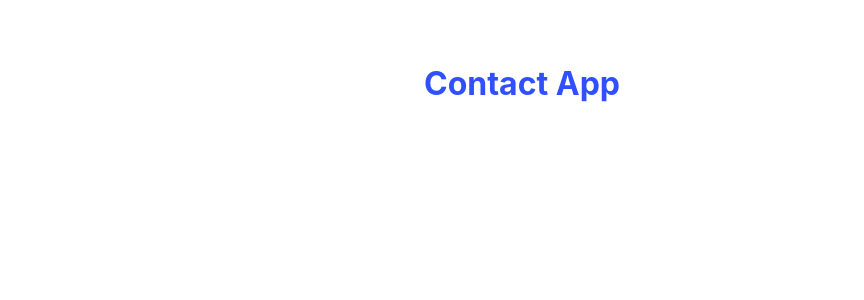
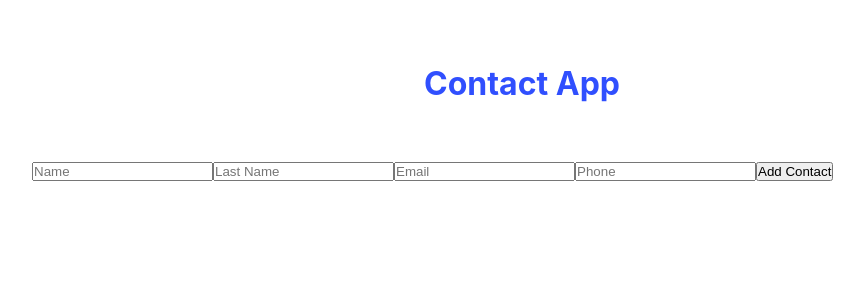
Before and after one commit to golestan-azam/contact-app-with-react, a React (Vite) app: page / in a window 1280 px wide. Shown: the top 300 px of the page, without its empty margins (118-982 px from the left). Built offline with nearby package versions, Linux system fonts and the light colour scheme.

Commit message:
Created Contacts Component and Created form

```diff
--- a/src/App.jsx
+++ b/src/App.jsx
@@ -1,3 +1,4 @@
+import Contacts from "./components/Contacts"
 import Header from "./components/Header"
 
 function App() {
@@ -5,6 +6,7 @@
   return (
     <>
       <Header />
+      <Contacts />
     </>
   )
 }
--- /dev/null
+++ b/src/components/Contacts.jsx
@@ -0,0 +1,59 @@
+import { useState } from "react";
+
+function Contacts() {
+  const [contact, setContact] = useState({
+    name: "",
+    lastName: "",
+    email: "",
+    phone: "",
+  });
+
+  const changeHandler = (event) => {
+    const name = event.target.name;
+    const value = event.target.value;
+
+    setContact((contact) => ({ ...contact, [name]: value }));
+  };
+
+  const addHandler = () => {
+    console.log(contact);
+  }
+
+  return (
+    <div>
+      <div>
+        <input
+          type="text"
+          placeholder="Name"
+          name= "name"
+          value={contact.name}
+          onChange={changeHandler}
+        />
+        <input
+          type="text"
+          placeholder="Last Name"
+          name= "lastName"
+          value={contact.lastName}
+          onChange={changeHandler}
+        />
+        <input
+          type="email"
+          placeholder="Email"
+          name= "email"
+          value={contact.email}
+          onChange={changeHandler}
+        />
+        <input
+          type="number"
+          placeholder="Phone"
+          name= "phone"
+          value={contact.phone}
+          onChange={changeHandler}
+        />
+        <button onClick={addHandler}>Add Contact</button>
+      </div>
+    </div>
+  );
+}
+
+export default Contacts;
```
